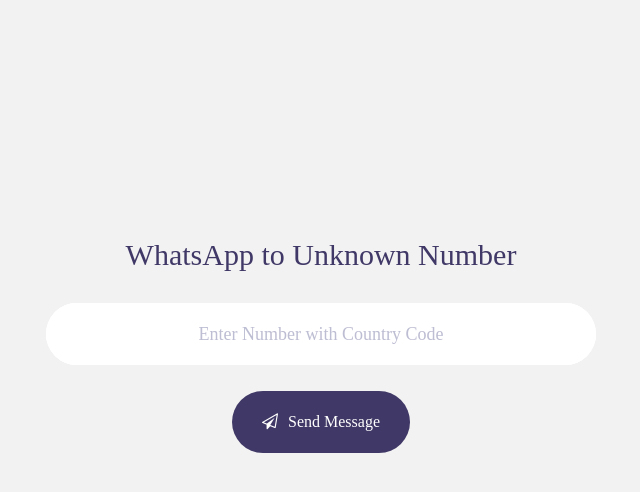
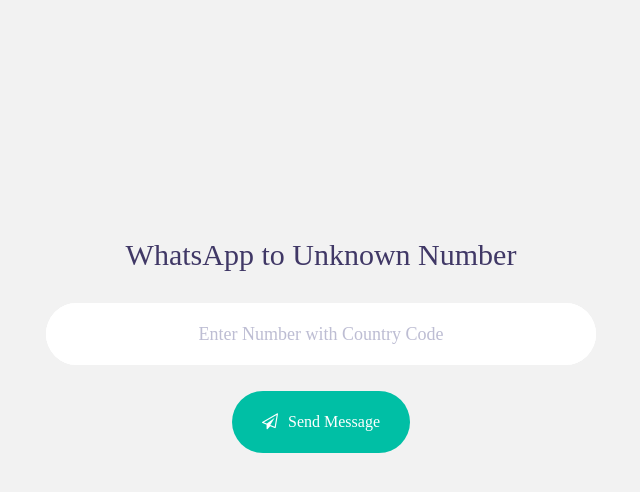
Before and after one commit to whatsapp-unknown/whatsapp-unknown.github.io, a plain HTML site: page index.html in a window 1280 px wide. In both pictures the pointer is over the button "Send Message". Shown: the whole page, without its empty margins (319-959 px from the left). Drawn offline with Linux system fonts and the light colour scheme; a web font is replaced by a local one.

Commit message:
CSS update

```diff
--- a/css/main.css
+++ b/css/main.css
@@ -231,6 +231,7 @@ textarea.input100 {
   -o-transition: all 0.4s;
   -moz-transition: all 0.4s;
   transition: all 0.4s;
+	text-align: center;
 }
 
 .input100:focus + .focus-input100 {
@@ -274,7 +275,7 @@ textarea.input100 {
   color: #fff;
   line-height: 1.2;
   /*text-transform: uppercase;*/
-
+  background-color: #00bfa5;
   -webkit-transition: all 0.4s;
   -o-transition: all 0.4s;
   -moz-transition: all 0.4s;
@@ -308,7 +309,7 @@ textarea.input100 {
 }
 
 .contact100-form-btn:hover:before {
-  background-color: #403866;
+  background-color: #00bfa5;
   width: calc(100% + 20px);
 }
 
```
